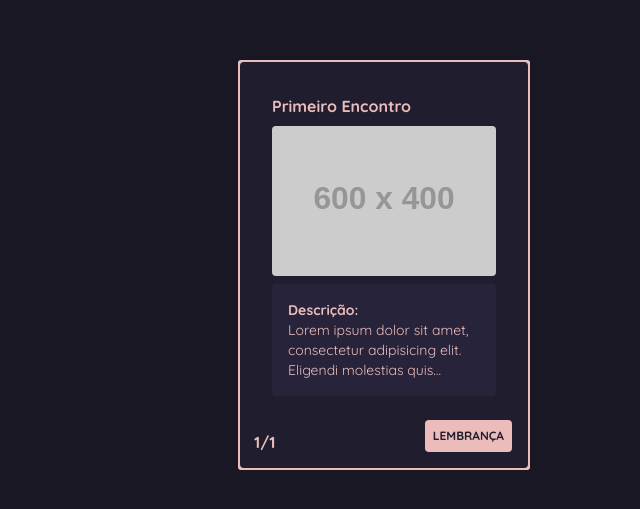
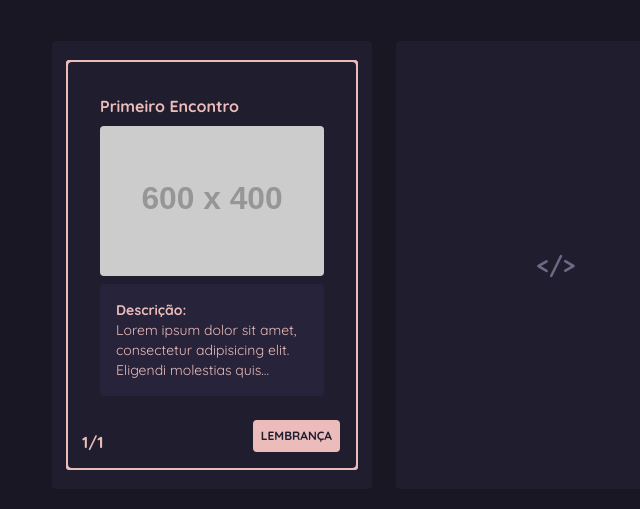
Before and after one commit to Ilwel/my-memories, a Next.js app: page /my-cards in a window 1280 px wide. Shown: the part 135-644 px from the top of the page, without its empty margins (256-896 px from the left). Built offline with nearby package versions, Linux system fonts and the light colour scheme; a web font is replaced by a local one.

Commit message:
feat: move card in stacks

```diff
--- a/package.json
+++ b/package.json
@@ -19,11 +19,8 @@
     "postcss": "8.4.29",
     "react": "18.2.0",
     "react-dom": "18.2.0",
-    "react-transition-group": "^4.4.5",
     "tailwindcss": "3.3.3",
     "typescript": "5.2.2"
   },
-  "devDependencies": {
-    "@types/react-transition-group": "^4.4.6"
-  }
+  "devDependencies": {}
 }
--- a/src/app/globals.css
+++ b/src/app/globals.css
@@ -49,7 +49,7 @@
   }
 
   .r{
-    @apply bg-text
+    @apply  bg-gradient-to-r from-text via-gray-500 to-white
   }
 
   .n{
@@ -141,21 +141,36 @@
   --high-high: #524f67;
 }
 
-.memory-card-enter{}
-
-.memory-card-enter-active{}
-
-.memory-card-exit{
-  opacity: 1;
-  transform: translateX(0%);
+.aux-stack{
+  animation: aux-apear .5s ease;
 }
 
-.memory-card-exit-active{
-  opacity: 0;
-  transform: translateX(80%);
-  transition: 500ms;
+.main-stack{
+  animation: main-apear .5s ease;
 }
 
-.memory-card-exit-done{
-  display: none;
+@keyframes aux-apear{
+  0%{
+    opacity: 0;
+    /* transform: scale(0.8); */
+    transform: translateX(-80%);
+  }
+  100%{
+    opacity: 1;
+    /* transform: scale(1); */
+    transform: translateX(0);
+  }
 }
+
+@keyframes main-apear{
+  0%{
+    opacity: 0  ;
+    /* transform: scale(0.8); */
+    transform: translateX(80%);
+  }
+  100%{
+    opacity: 1;
+    /* transform: scale(1); */
+    transform: translateX(0);
+  }
+}
--- a/src/app/my-cards/components/MemoryCard.tsx
+++ b/src/app/my-cards/components/MemoryCard.tsx
@@ -1,9 +1,7 @@
 "use client"
 import Image from "next/image";
-import { CSSTransition } from 'react-transition-group'
-import { useState } from 'react'
 
-const Rarity = {
+export const Rarity = {
   ur: "ETERNO",
   sr: "INESQUECÍVEL",
   r:  "MARCANTE",
@@ -11,7 +9,9 @@ const Rarity = {
 }
 
 export interface MemoryCardProps{
+  id: string,
   rarity: keyof typeof Rarity,
+  animation?: string
 }
 
 export default function MemoryCard(props: MemoryCardProps){
@@ -44,18 +44,9 @@ export default function MemoryCard(props: MemoryCardProps){
 
   const styles = descColors[props.rarity as keyof typeof descColors]
 
-  const [isEnter, setIsEnter] = useState(true)
-
   return (
-  <CSSTransition
-    in={isEnter}
-    timeout={500}
-    classNames="memory-card"
-  >
-    <div className={props.rarity + " background-animate p-0.5 rounded absolute"}>
-      <div onClick={() => {
-        setIsEnter(false)
-      }} className="cursor-pointer w-72 flex gap-2 flex-col items-start bg-surface p-8 rounded ">
+    <div className={props.rarity + " background-animate p-0.5 rounded absolute " + props.animation}>
+      <div className="cursor-pointer w-72 aspect-[9/12] flex gap-2 flex-col items-start bg-surface p-8 rounded ">
 
           <h3 className={props.rarity + " background-animate text-gr text-gold-2 select-none"}>Primeiro Encontro</h3>
 
@@ -71,6 +62,5 @@ export default function MemoryCard(props: MemoryCardProps){
           <p className={props.rarity + " card-rarity"}>{Rarity[props.rarity]}</p>
         </div>
     </div>
-  </CSSTransition>
   )
 }
--- /dev/null
+++ b/src/app/my-cards/components/MemoryStack.tsx
@@ -0,0 +1,29 @@
+import MemoryCard, { MemoryCardProps } from "./MemoryCard"
+import { Dispatch, SetStateAction} from 'react'
+
+interface MemoryStackProps{
+  stackId: string
+  stack: Array<MemoryCardProps>
+  setStack: Dispatch<SetStateAction<Array<MemoryCardProps>>>
+  auxStack: Array<MemoryCardProps>
+  setAuxStack: Dispatch<SetStateAction<Array<MemoryCardProps>>>
+}
+
+export default function MemoryStack({stackId, stack, setStack, auxStack, setAuxStack}: MemoryStackProps){
+
+  const moveCardToAuxStack = () => {
+    const aux = stack.pop() as MemoryCardProps
+    if(!aux) return
+    setStack(v => v.filter(item => item !== aux))
+    setAuxStack([...auxStack, aux])
+  }
+
+  return (
+    <div onClick={moveCardToAuxStack} className="realtive w-80 aspect-[10/14] bg-surface flex items-center justify-center p-2 rounded">
+      <h2 className="select-none text-muted"> &lt;/&gt;  </h2>
+      {stack.map(card => (
+        <MemoryCard animation={stackId} key={card.id + "-" + stackId} id={card.id} rarity={card.rarity}/>
+      ))}
+    </div>
+  )
+}
--- a/src/app/my-cards/page.tsx
+++ b/src/app/my-cards/page.tsx
@@ -1,12 +1,22 @@
-import MemoryCard from "./components/MemoryCard";
+"use client"
+import { MemoryCardProps, Rarity } from "./components/MemoryCard";
+import MemoryStack from "./components/MemoryStack";
+import { useState } from 'react'
+
+const cards = ['ur', 'sr', 'r', 'n'].map((item, index) => {
+  return {
+    id: String(index + 1),
+    rarity: item as keyof typeof Rarity
+  }
+})
 
 export default function MyCards(){
+  const [stack, setStack] = useState<Array<MemoryCardProps>>(cards)
+  const [auxStack, setAuxStack] = useState<Array<MemoryCardProps>>([])
   return (
-    <div className="flex items-center justify-center h-screen gap-2">
-      <MemoryCard rarity="ur"/>
-      <MemoryCard rarity="sr"/>
-      <MemoryCard rarity="r"/>
-      <MemoryCard rarity="n"/>
+    <div className="flex items-center justify-center h-screen gap-6">
+      <MemoryStack stackId="main-stack" stack={stack} setStack={setStack} auxStack={auxStack} setAuxStack={setAuxStack}/>
+      <MemoryStack stackId="aux-stack" stack={auxStack} setStack={setAuxStack} auxStack={stack} setAuxStack={setStack}/>
     </div>
   )
 }
```
